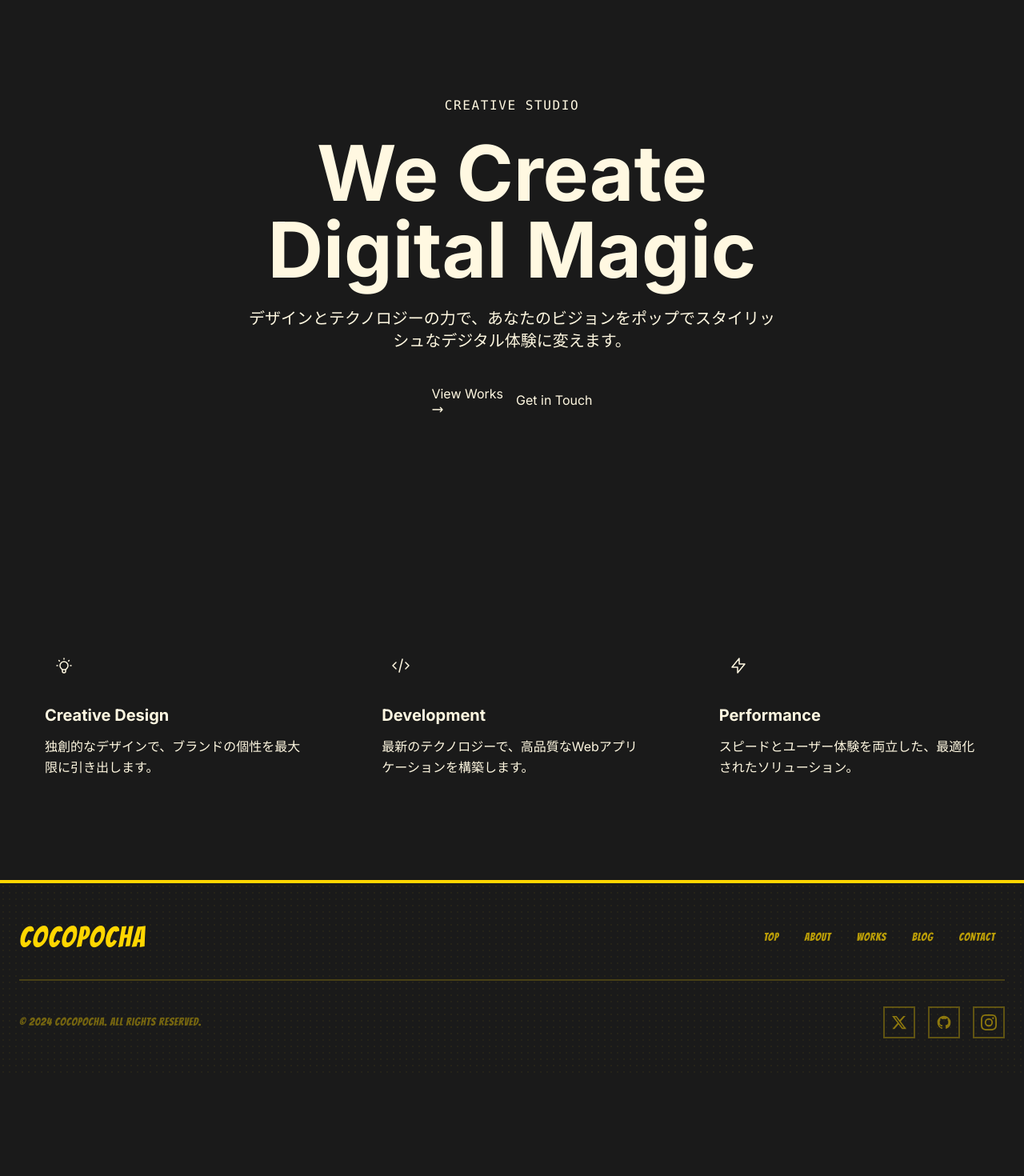
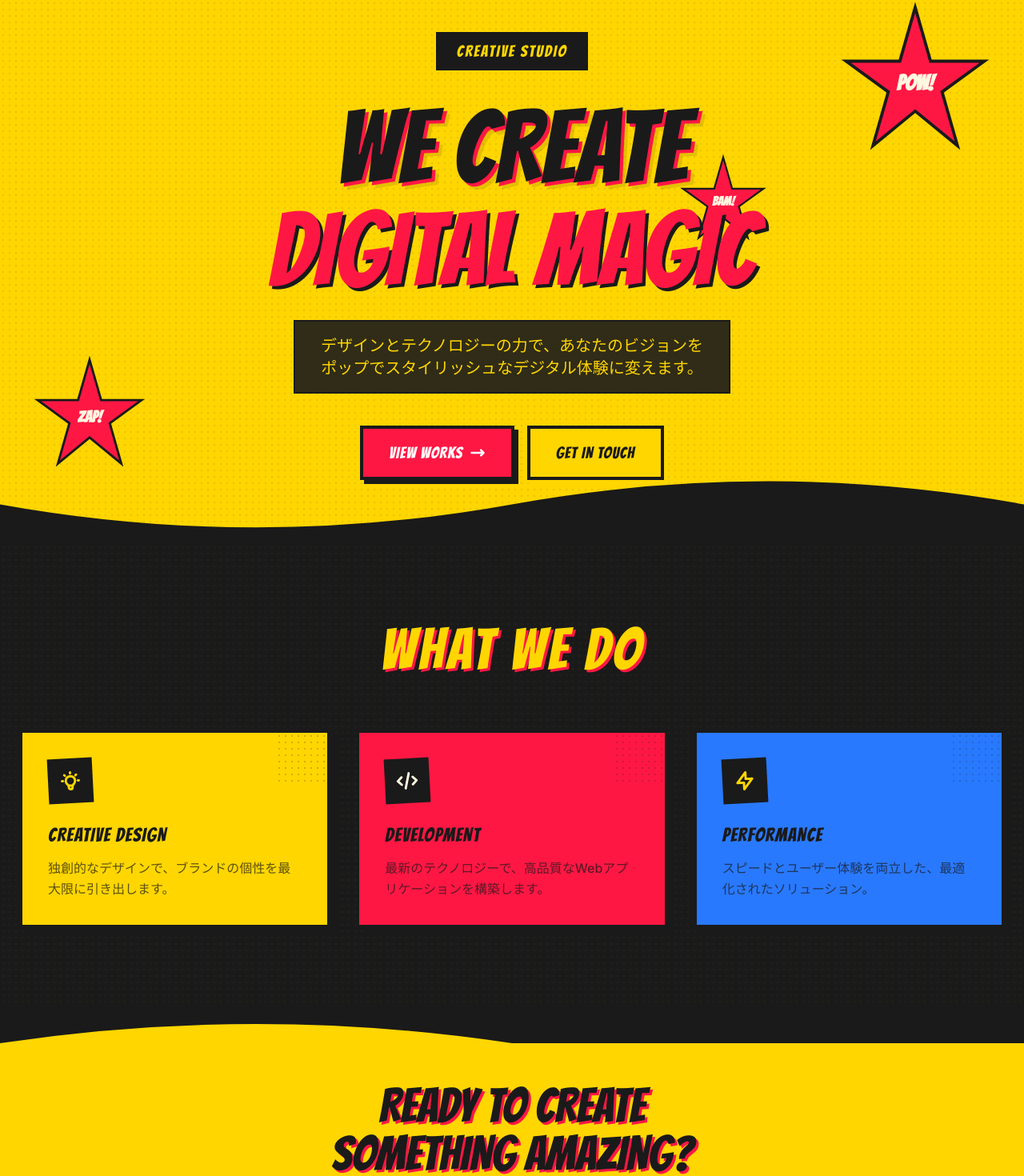
Before and after one commit to cocopocha-dev/cocopocha-app, a Next.js app: page / in a window 1280 px wide. Shown: the part 120-1590 px from the top of the page at 80% size. Before the commit the page ends 1466 px from the top, so only its background shows below. Built offline with nearby package versions, Linux system fonts and the light colour scheme.

Commit message:
Update by AI agent

```diff
--- a/src/app/page.tsx
+++ b/src/app/page.tsx
@@ -1,97 +1,222 @@
+"use client";
+
 import Link from "next/link";
+import { motion } from "framer-motion";
+
+function ComicBurst({ text, className }: { text: string; className?: string }) {
+  return (
+    <div className={`absolute pointer-events-none ${className || ""}`}>
+      <svg viewBox="0 0 200 200" className="w-full h-full">
+        <polygon
+          points="100,10 120,80 190,80 135,120 155,190 100,145 45,190 65,120 10,80 80,80"
+          fill="#FF1744"
+          stroke="#1A1A1A"
+          strokeWidth="4"
+        />
+        <text
+          x="100"
+          y="108"
+          textAnchor="middle"
+          dominantBaseline="middle"
+          fill="#FFF8E1"
+          fontFamily="var(--font-bangers)"
+          fontSize="28"
+          fontWeight="bold"
+        >
+          {text}
+        </text>
+      </svg>
+    </div>
+  );
+}
+
+const services = [
+  {
+    title: "CREATIVE DESIGN",
+    desc: "独創的なデザインで、ブランドの個性を最大限に引き出します。",
+    icon: "M9.663 17h4.673M12 3v1m6.364 1.636l-.707.707M21 12h-1M4 12H3m3.343-5.657l-.707-.707m2.828 9.9a5 5 0 117.072 0l-.548.547A3.374 3.374 0 0014 18.469V19a2 2 0 11-4 0v-.531c0-.895-.356-1.754-.988-2.386l-.548-.547z",
+    rotation: "-rotate-2",
+    color: "bg-comic-yellow",
+  },
+  {
+    title: "DEVELOPMENT",
+    desc: "最新のテクノロジーで、高品質なWebアプリケーションを構築します。",
+    icon: "M10 20l4-16m4 4l4 4-4 4M6 16l-4-4 4-4",
+    rotation: "rotate-1",
+    color: "bg-comic-red",
+  },
+  {
+    title: "PERFORMANCE",
+    desc: "スピードとユーザー体験を両立した、最適化されたソリューション。",
+    icon: "M13 10V3L4 14h7v7l9-11h-7z",
+    rotation: "-rotate-1",
+    color: "bg-comic-blue",
+  },
+];
 
 export default function Home() {
   return (
     <>
-      <section className="relative min-h-[90vh] flex items-center justify-center overflow-hidden">
-        <div className="absolute inset-0">
-          <div className="absolute top-1/4 left-1/4 w-96 h-96 bg-primary/20 rounded-full blur-[128px] animate-pulse-glow" />
-          <div className="absolute bottom-1/4 right-1/4 w-96 h-96 bg-secondary/20 rounded-full blur-[128px] animate-pulse-glow [animation-delay:1s]" />
-          <div className="absolute top-1/2 left-1/2 -translate-x-1/2 -translate-y-1/2 w-64 h-64 bg-accent/10 rounded-full blur-[100px] animate-pulse-glow [animation-delay:2s]" />
+      <section className="relative min-h-[90vh] flex items-center justify-center overflow-hidden bg-comic-yellow">
+        <div className="absolute inset-0 halftone opacity-10" />
+        <div className="absolute inset-0 speed-lines opacity-30" />
+
+        <div className="absolute top-0 left-0 w-full h-full">
+          <div className="absolute top-10 right-10 w-32 h-32 md:w-48 md:h-48 animate-float">
+            <ComicBurst text="POW!" />
+          </div>
+          <div className="absolute bottom-20 left-10 w-24 h-24 md:w-36 md:h-36 animate-float [animation-delay:1s]">
+            <ComicBurst text="ZAP!" />
+          </div>
+          <div className="absolute top-1/3 right-1/4 w-20 h-20 md:w-28 md:h-28 animate-float [animation-delay:2s]">
+            <ComicBurst text="BAM!" />
+          </div>
         </div>
 
-        <div className="relative z-10 text-center px-6 max-w-5xl mx-auto">
-          <p className="text-sm md:text-base font-mono text-primary mb-6 tracking-widest uppercase">
+        <div className="absolute -bottom-2 left-0 w-full">
+          <svg viewBox="0 0 1440 100" preserveAspectRatio="none" className="w-full h-16 md:h-24">
+            <path d="M0,40 Q360,100 720,40 T1440,40 L1440,100 L0,100 Z" fill="#1A1A1A" />
+          </svg>
+        </div>
+
+        <motion.div
+          initial={{ scale: 0.8, opacity: 0 }}
+          animate={{ scale: 1, opacity: 1 }}
+          transition={{ duration: 0.6, ease: "easeOut" }}
+          className="relative z-10 text-center px-6 max-w-5xl mx-auto"
+        >
+          <motion.p
+            initial={{ y: -20, opacity: 0 }}
+            animate={{ y: 0, opacity: 1 }}
+            transition={{ delay: 0.2 }}
+            className="inline-block px-6 py-2 bg-comic-black text-comic-yellow font-comic text-lg md:text-xl tracking-widest uppercase mb-8 border-2 border-comic-black transform -rotate-2"
+          >
             Creative Studio
-          </p>
-          <h1 className="text-5xl md:text-7xl lg:text-8xl font-bold mb-6 leading-tight">
+          </motion.p>
+
+          <motion.h1
+            initial={{ scale: 0, rotate: -5 }}
+            animate={{ scale: 1, rotate: 0 }}
+            transition={{ delay: 0.3, type: "spring", stiffness: 200 }}
+            className="text-6xl md:text-8xl lg:text-9xl font-comic text-comic-black leading-none mb-6 uppercase"
+            style={{ textShadow: "4px 4px 0px #FF1744, 8px 8px 0px rgba(0,0,0,0.1)" }}
+          >
             We Create
             <br />
-            <span className="gradient-text animate-gradient-x">
+            <span className="text-comic-red" style={{ textShadow: "4px 4px 0px #1A1A1A" }}>
               Digital Magic
             </span>
-          </h1>
-          <p className="text-lg md:text-xl text-foreground/60 max-w-2xl mx-auto mb-10">
-            デザインとテクノロジーの力で、あなたのビジョンをポップでスタイリッシュなデジタル体験に変えます。
-          </p>
-          <div className="flex flex-col sm:flex-row items-center justify-center gap-4">
-            <Link href="/works" className="btn-primary">
+          </motion.h1>
+
+          <motion.div
+            initial={{ y: 20, opacity: 0 }}
+            animate={{ y: 0, opacity: 1 }}
+            transition={{ delay: 0.5 }}
+            className="inline-block bg-comic-black/90 px-8 py-4 mb-10 transform rotate-1 border-2 border-comic-black"
+          >
+            <p className="text-lg md:text-xl text-comic-yellow max-w-2xl">
+              デザインとテクノロジーの力で、あなたのビジョンを
+              <br className="hidden sm:block" />
+              ポップでスタイリッシュなデジタル体験に変えます。
+            </p>
+          </motion.div>
+
+          <motion.div
+            initial={{ y: 30, opacity: 0 }}
+            animate={{ y: 0, opacity: 1 }}
+            transition={{ delay: 0.7 }}
+            className="flex flex-col sm:flex-row items-center justify-center gap-4"
+          >
+            <Link href="/works" className="btn-comic">
               View Works
-              <svg
-                className="w-4 h-4"
-                fill="none"
-                stroke="currentColor"
-                viewBox="0 0 24 24"
-              >
-                <path
-                  strokeLinecap="round"
-                  strokeLinejoin="round"
-                  strokeWidth={2}
-                  d="M17 8l4 4m0 0l-4 4m4-4H3"
-                />
+              <svg className="w-5 h-5" fill="none" stroke="currentColor" viewBox="0 0 24 24">
+                <path strokeLinecap="round" strokeLinejoin="round" strokeWidth={3} d="M17 8l4 4m0 0l-4 4m4-4H3" />
               </svg>
             </Link>
-            <Link href="/contact" className="btn-outline">
+            <Link href="/contact" className="btn-comic-outline bg-comic-yellow text-comic-black border-comic-black">
               Get in Touch
             </Link>
+          </motion.div>
+        </motion.div>
+      </section>
+
+      <section className="py-24 px-6 bg-comic-black relative overflow-hidden">
+        <div className="absolute inset-0 halftone-yellow opacity-5" />
+
+        <div className="max-w-7xl mx-auto relative">
+          <motion.div
+            initial={{ x: -50, opacity: 0 }}
+            whileInView={{ x: 0, opacity: 1 }}
+            viewport={{ once: true }}
+            transition={{ duration: 0.5 }}
+            className="mb-16 text-center"
+          >
+            <h2
+              className="text-5xl md:text-7xl font-comic text-comic-yellow uppercase tracking-wider"
+              style={{ textShadow: "3px 3px 0px #FF1744" }}
+            >
+              What We Do
+            </h2>
+          </motion.div>
+
+          <div className="grid grid-cols-1 md:grid-cols-3 gap-8">
+            {services.map((item, i) => (
+              <motion.div
+                key={item.title}
+                initial={{ y: 50, opacity: 0, rotate: 0 }}
+                whileInView={{ y: 0, opacity: 1 }}
+                viewport={{ once: true }}
+                transition={{ delay: i * 0.15, duration: 0.5 }}
+                whileHover={{ scale: 1.05, rotate: i % 2 === 0 ? 2 : -2 }}
+                className={`${item.color} p-8 border-4 border-comic-black relative group ${item.rotation}`}
+                style={{ boxShadow: "8px 8px 0px #1A1A1A" }}
+              >
+                <div className="absolute top-0 right-0 w-16 h-16 halftone opacity-20" />
+                <div className="w-14 h-14 bg-comic-black flex items-center justify-center mb-6 transform -rotate-3">
+                  <svg
+                    className={`w-7 h-7 ${item.color === "bg-comic-red" ? "text-comic-white" : "text-comic-yellow"}`}
+                    fill="none"
+                    stroke="currentColor"
+                    viewBox="0 0 24 24"
+                  >
+                    <path strokeLinecap="round" strokeLinejoin="round" strokeWidth={2.5} d={item.icon} />
+                  </svg>
+                </div>
+                <h3 className="text-2xl font-comic text-comic-black mb-3 uppercase tracking-wider">
+                  {item.title}
+                </h3>
+                <p className="text-comic-black/70 leading-relaxed font-medium">{item.desc}</p>
+              </motion.div>
+            ))}
           </div>
         </div>
       </section>
 
-      <section className="py-24 px-6">
-        <div className="max-w-7xl mx-auto">
-          <div className="grid grid-cols-1 md:grid-cols-3 gap-8">
-            {[
-              {
-                icon: "M9.663 17h4.673M12 3v1m6.364 1.636l-.707.707M21 12h-1M4 12H3m3.343-5.657l-.707-.707m2.828 9.9a5 5 0 117.072 0l-.548.547A3.374 3.374 0 0014 18.469V19a2 2 0 11-4 0v-.531c0-.895-.356-1.754-.988-2.386l-.548-.547z",
-                title: "Creative Design",
-                desc: "独創的なデザインで、ブランドの個性を最大限に引き出します。",
-              },
-              {
-                icon: "M10 20l4-16m4 4l4 4-4 4M6 16l-4-4 4-4",
-                title: "Development",
-                desc: "最新のテクノロジーで、高品質なWebアプリケーションを構築します。",
-              },
-              {
-                icon: "M13 10V3L4 14h7v7l9-11h-7z",
-                title: "Performance",
-                desc: "スピードとユーザー体験を両立した、最適化されたソリューション。",
-              },
-            ].map((item) => (
-              <div
-                key={item.title}
-                className="glass-card p-8 hover:border-primary/50 transition-all duration-300 group"
-              >
-                <div className="w-12 h-12 rounded-xl bg-primary/10 flex items-center justify-center mb-6 group-hover:bg-primary/20 transition-colors">
-                  <svg
-                    className="w-6 h-6 text-primary"
-                    fill="none"
-                    stroke="currentColor"
-                    viewBox="0 0 24 24"
-                  >
-                    <path
-                      strokeLinecap="round"
-                      strokeLinejoin="round"
-                      strokeWidth={1.5}
-                      d={item.icon}
-                    />
-                  </svg>
-                </div>
-                <h3 className="text-xl font-bold mb-3">{item.title}</h3>
-                <p className="text-foreground/50 leading-relaxed">{item.desc}</p>
-              </div>
-            ))}
-          </div>
+      <section className="relative bg-comic-yellow overflow-hidden">
+        <div className="absolute top-0 left-0 w-full">
+          <svg viewBox="0 0 1440 60" preserveAspectRatio="none" className="w-full h-12">
+            <path d="M0,60 Q360,0 720,60 T1440,60 L1440,0 L0,0 Z" fill="#1A1A1A" />
+          </svg>
+        </div>
+        <div className="py-24 px-6">
+          <motion.div
+            initial={{ scale: 0.9, opacity: 0 }}
+            whileInView={{ scale: 1, opacity: 1 }}
+            viewport={{ once: true }}
+            className="max-w-4xl mx-auto text-center"
+          >
+            <h2
+              className="text-4xl md:text-6xl font-comic text-comic-black uppercase mb-8"
+              style={{ textShadow: "3px 3px 0px #FF1744" }}
+            >
+              Ready to Create
+              <br />
+              Something Amazing?
+            </h2>
+            <Link href="/contact" className="btn-comic text-2xl">
+              Let&apos;s Talk!
+            </Link>
+          </motion.div>
         </div>
       </section>
     </>
```
